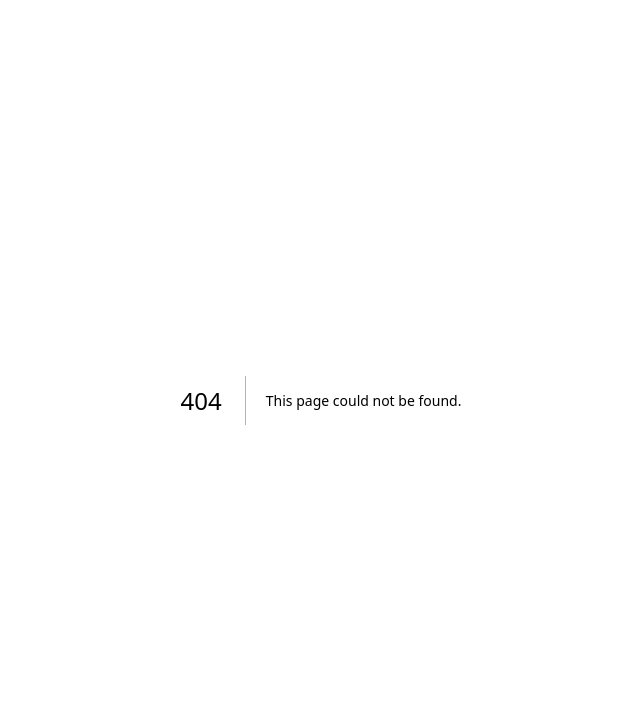
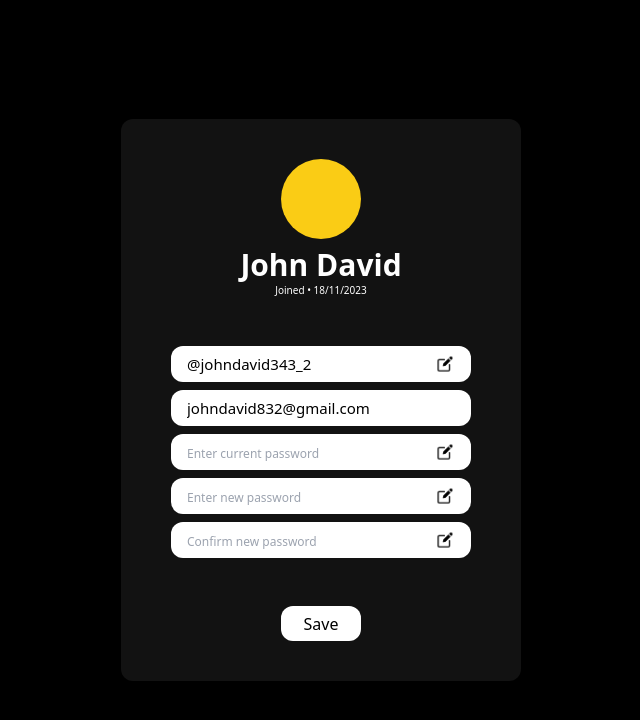
Before and after one commit to TadesenaVaishnavi/ctube, a Next.js app: page /1 in a window 1280 px wide. Before the commit this address had no page. Shown: the top 720 px of the page, without its empty margins (319-959 px from the left). Built offline with nearby package versions, Linux system fonts and the light colour scheme.

Commit message:
customize profile frontend done: mohd uvaish

```diff
--- /dev/null
+++ b/src/app/[profile]/page.jsx
@@ -0,0 +1,93 @@
+import Image from "next/image";
+
+export default function Profile() {
+    return (
+        <div className="bg-black min-h-screen flex justify-center items-center">
+
+            {/* CARD */}
+            <div className="bg-baseDark pt-10 pb-10 w-[400px] flex flex-col gap-2 justify-center items-center rounded-xl">
+
+                {/* PROFILE PICTURE*/}
+                <div className=" bg-yellow-400 h-[80px] w-[80px] rounded-full">
+
+                </div>
+
+                {/* PROFILE PICTURE*/}
+                <div className="flex flex-col justify-center items-center  text-white">
+                    <div className="font-bold  text-3xl">
+                        John David
+                    </div>
+                    <div className="text-[10px] ">
+                        Joined • 18/11/2023
+                    </div>
+                </div>
+
+                {/* Input Tabs*/}
+                <div className="mt-10 mb-10 flex flex-col justify-center gap-2 items-center  text-black ">
+                    <div className="flex items-center relative">
+                        <input type="text" placeholder="@Username"
+                            className="h-9 px-4 py-1 rounded-xl placeholder:text-[12px] text-[15px] text-start w-[300px]" value="@johndavid343_2" contentEditable="false" />
+                        <button className="absolute right-4 scale-75">
+                            <Image
+                                width={20}
+                                height={20}
+                                alt="edit"
+                                src="/icons/edit.png"
+                            />
+                        </button>
+                    </div>
+
+                    <div className="flex items-center relative">
+                        <input type="email" placeholder="@Username"
+                            className="h-9 px-4 py-1 rounded-xl placeholder:text-[12px] text-[15px] text-start w-[300px]" value="johndavid832@gmail.com" contentEditable="false" />
+                    </div>
+
+                    <div className="flex items-center relative">
+                        <input type="password" placeholder="Enter current password"
+                            className="h-9 px-4 py-1 rounded-xl placeholder:text-[12px] text-[15px] text-start w-[300px]" />
+                        <button className="absolute right-4 scale-75">
+                            <Image
+                                width={20}
+                                height={20}
+                                alt="edit"
+                                src="/icons/edit.png"
+                            />
+                        </button>
+                    </div>
+
+                    <div className="flex items-center relative">
+                        <input type="password" placeholder="Enter new password"
+                            className="h-9 px-4 py-1 rounded-xl placeholder:text-[12px] text-[15px] text-start w-[300px]" />
+                        <button className="absolute right-4 scale-75">
+                            <Image
+                                width={20}
+                                height={20}
+                                alt="edit"
+                                src="/icons/edit.png"
+                            />
+                        </button>
+                    </div>
+
+                    <div className="flex items-center relative">
+                        <input type="password" placeholder="Confirm new password"
+                            className="h-9 px-4 py-1 rounded-xl placeholder:text-[12px] text-[15px] text-start w-[300px]" />
+                        <button className="absolute right-4 scale-75">
+                            <Image
+                                width={20}
+                                height={20}
+                                alt="edit"
+                                src="/icons/edit.png"
+                            />
+                        </button>
+                    </div>
+                </div>
+
+                {/* PROFILE PICTURE*/}
+                <div className="flex flex-col justify-center items-center text-white">
+                    <button className="bg-white rounded-xl w-[80px] h-[35px]  text-black ">Save</button>
+                </div>
+
+            </div>
+        </div>
+    );
+}
--- a/tailwind.config.js
+++ b/tailwind.config.js
@@ -10,6 +10,8 @@ module.exports = {
       colors: {
         background: "var(--background)",
         foreground: "var(--foreground)",
+        baseDark: "#121212",
+        baseGray: "#2E2E2E",
       },
     },
   },
```
Also changed, not shown: src/app/layout.jsx (renamed from src/app/layout.js), src/app/page.jsx (renamed from src/app/page.js).
